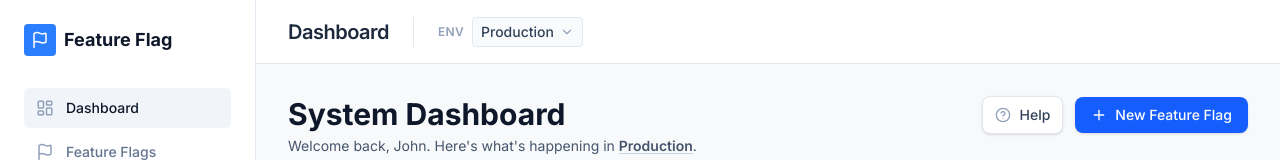
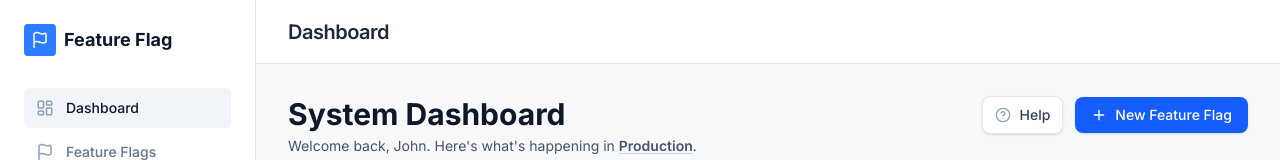
Before and after one commit to kumaradityaapril/Feature-Flag, a React (Vite) app in the folder frontend/: page / in a window 1280 px wide. Shown: the top 160 px of the page. Built offline with nearby package versions, Linux system fonts and the light colour scheme; no server answers.

Commit message:
aremoved a component from page

```diff
--- a/frontend/src/components/layout/Header.jsx
+++ b/frontend/src/components/layout/Header.jsx
@@ -23,15 +23,6 @@ const Header = () => {
           <h1 className="text-xl font-semibold text-slate-800 tracking-tight">
             {getPageTitle(location.pathname)}
           </h1>
-
-          {/* Environment Switcher */}
-          <div className="hidden md:flex items-center gap-2 pl-6 border-l border-slate-200">
-            <span className="text-xs font-semibold text-slate-400 uppercase tracking-wide">ENV</span>
-            <button className="flex items-center gap-1.5 text-sm font-medium text-slate-700 hover:text-slate-900 px-2 py-1 rounded bg-slate-50 border border-slate-200">
-              Production
-              <ChevronDown size={14} className="text-slate-400" />
-            </button>
-          </div>
         </div>
 
         <div className="flex items-center gap-4">
```
